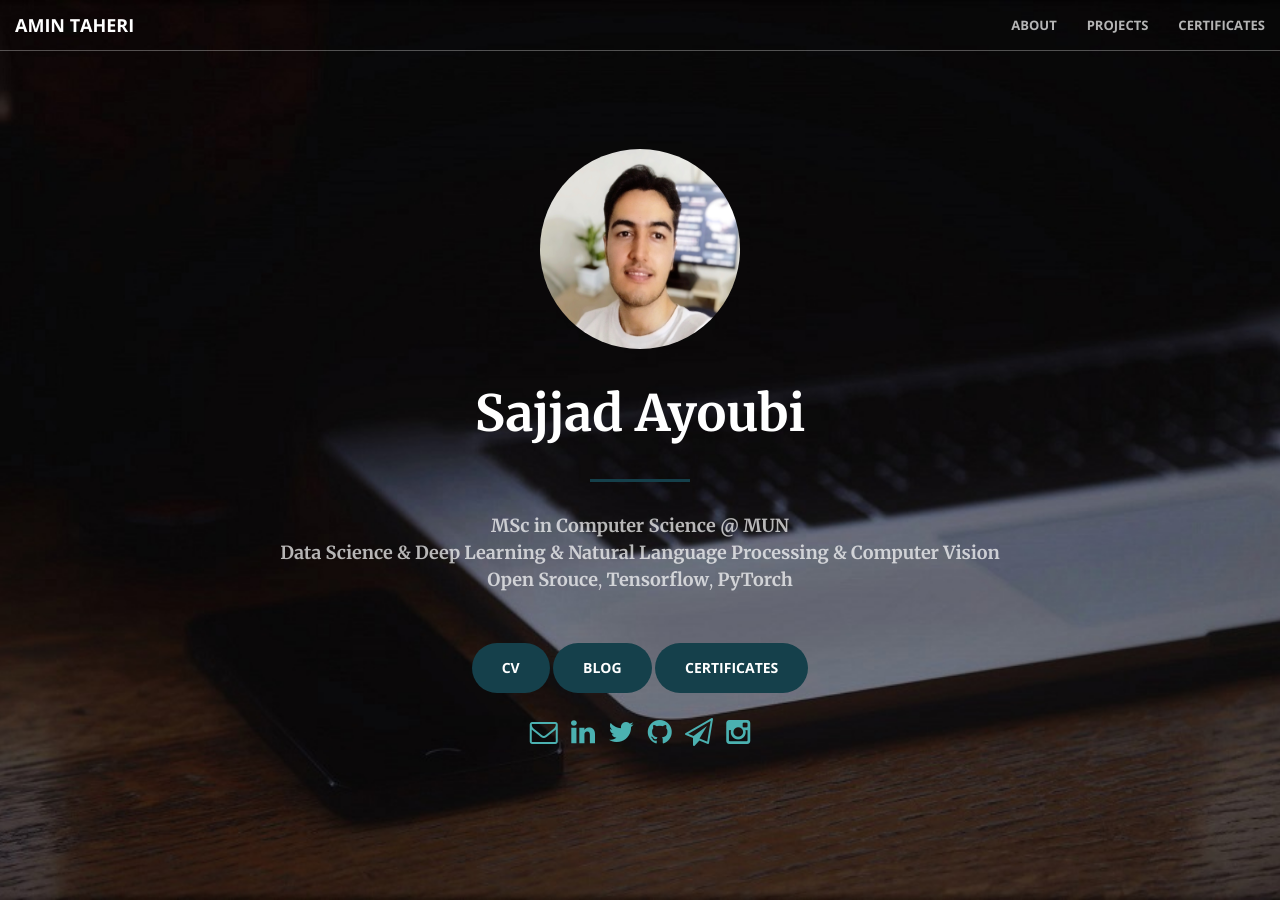
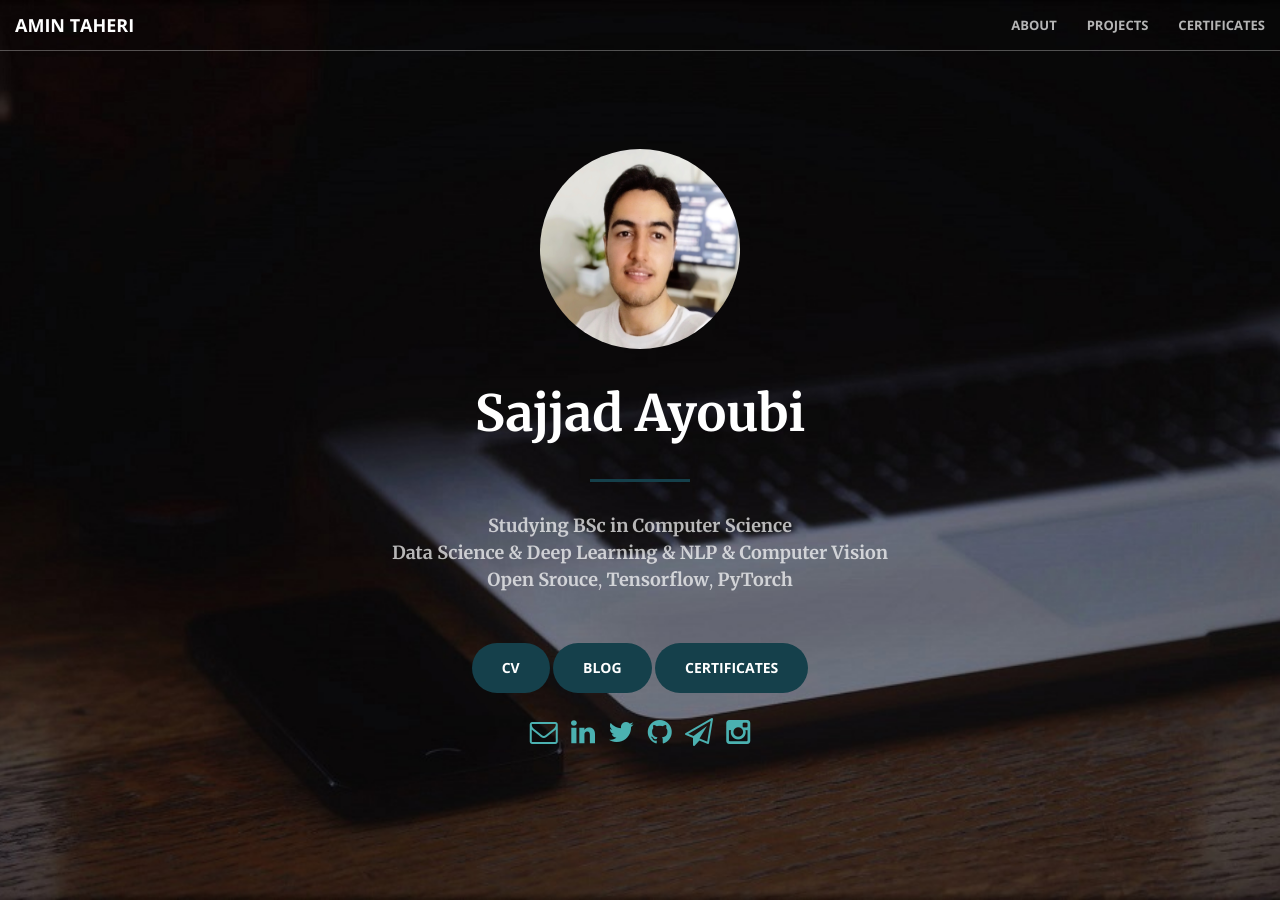
Before and after one commit to sajjjadayobi/sajjjadayobi.github.io, a Jekyll site: the page built from index.html, in a window 1280 px wide and 900 px high. Built offline with Jekyll 4.4.1, drawn with Linux system fonts in a browser that asks for light colours.

Commit message:
Update header.html

```diff
--- a/_includes/header.html
+++ b/_includes/header.html
@@ -20,8 +20,8 @@
 
             <hr width="100">
             <div class="fol">
-            <p><b>MSc in Computer Science @ MUN
-            <br>Data Science & Deep Learning & Natural Language Processing & Computer Vision</b>
+            <p><b>Studying BSc in Computer Science
+            <br>Data Science & Deep Learning & NLP & Computer Vision</b>
             <br><b>Open Srouce</b>, <b>Tensorflow</b>, <b>PyTorch</b>
             </p>
             </div>
@@ -59,13 +59,6 @@
                 </a>
 
 
-
-                <!--
-                    <a target = "_blank" href="https://kaggle.com/{{ site.kaggle_username }}">
-                        <i style="margin:5px;" class="animate tada fab fab-kaggle fa-2x"></i>
-                    </a>
-                -->
-
             </div>
             </div>
             </div>
```
